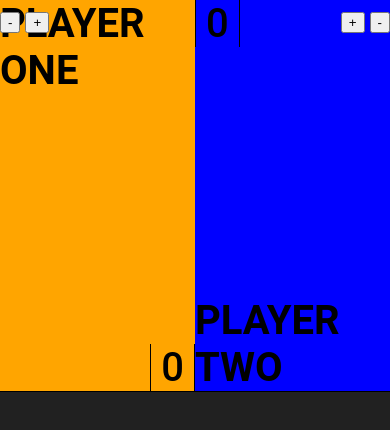
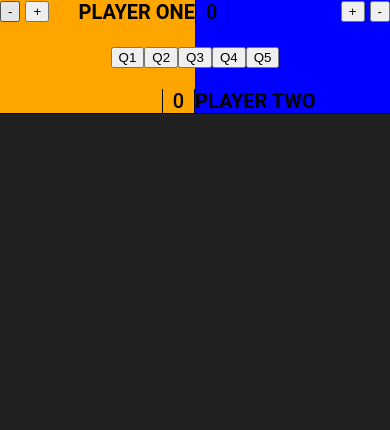
Before and after one commit to GuiHQz/quiz-final, a React (Vite) app: page /quiz in a window 390 px wide. Shown: the top 430 px of the page. Built offline with nearby package versions, Linux system fonts and the light colour scheme.

Commit message:
feat: ajuste responsividade tela quiz

```diff
--- a/src/features/components/Scoreboard/styles.ts
+++ b/src/features/components/Scoreboard/styles.ts
@@ -2,7 +2,6 @@
 
 export const Container = styled.div`
   display: flex;
-  position: relative;
   flex-direction: row;
   justify-content: center;
   font-family: 'Roboto', sans-serif;
@@ -14,12 +13,25 @@
   flex-wrap: wrap;
   justify-content: end;
   background-color: orange;
-  gap: 250px;
+  gap: 200px;
   width: 50%;
   font-weight: 700;
   border-bottom: 1px solid black;
+
+  @media screen and (max-width: 1115px) {
+    gap: 80px;
+  }
+  @media screen and (max-width: 650px) {
+    gap: 65px;
+  }
   label {
     font-size: 40px;
+    @media screen and (max-width: 1115px) {
+      font-size: 35px;
+    }
+    @media screen and (max-width: 650px) {
+      font-size: 20px;
+    }
   }
 `
 
@@ -28,12 +40,25 @@
   flex-wrap: wrap;
   justify-content: start;
   background-color: blue;
-  gap: 250px;
+  gap: 200px;
   width: 50%;
   font-weight: 700;
   border-bottom: 1px solid black;
+
+  @media screen and (max-width: 1115px) {
+    gap: 80px;
+  }
+  @media screen and (max-width: 650px) {
+    gap: 65px;
+  }
   label {
     font-size: 40px;
+    @media screen and (max-width: 1115px) {
+      font-size: 35px;
+    }
+    @media screen and (max-width: 650px) {
+      font-size: 20px;
+    }
   }
 `
 
@@ -44,6 +69,12 @@
   left: 0;
   gap: 5px;
   top: 12px;
+  @media screen and (max-width: 1115px) {
+    top: 8px;
+  }
+  @media screen and (max-width: 650px) {
+    top: 0.5px;
+  }
 `
 
 export const ButtonPTwo = styled.div`
@@ -53,6 +84,12 @@
   right: 0;
   gap: 5px;
   top: 12px;
+  @media screen and (max-width: 1115px) {
+    top: 8px;
+  }
+  @media screen and (max-width: 650px) {
+    top: 0.5px;
+  }
 `
 
 export const Scores = styled.div`
```
